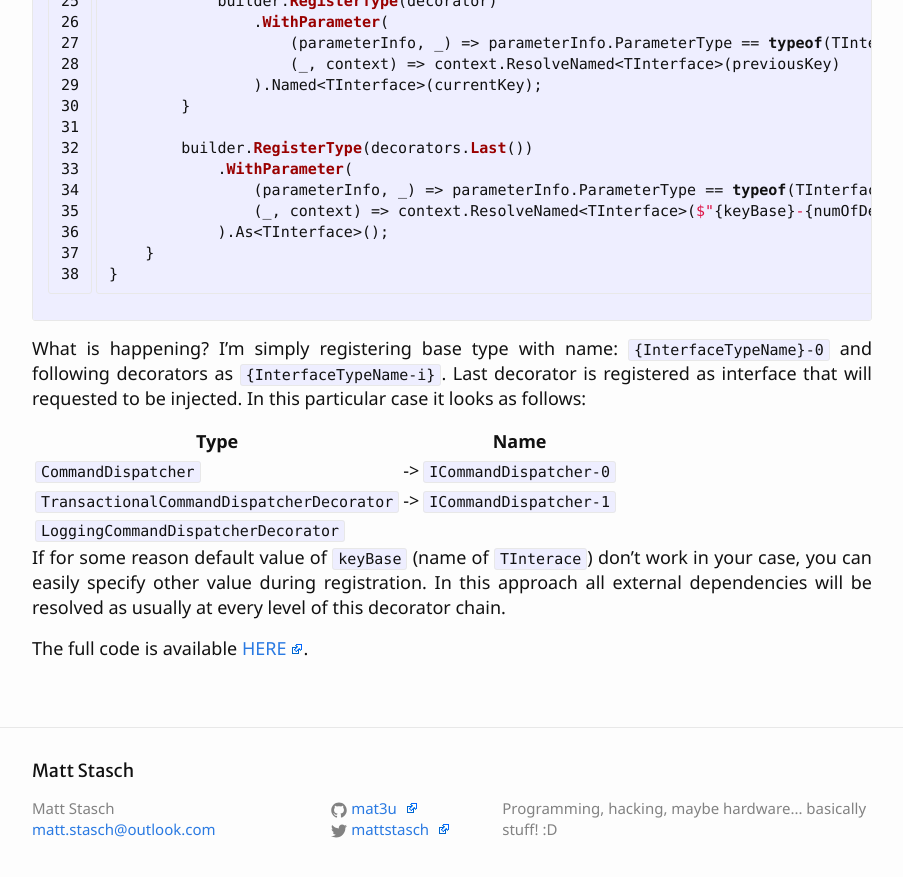
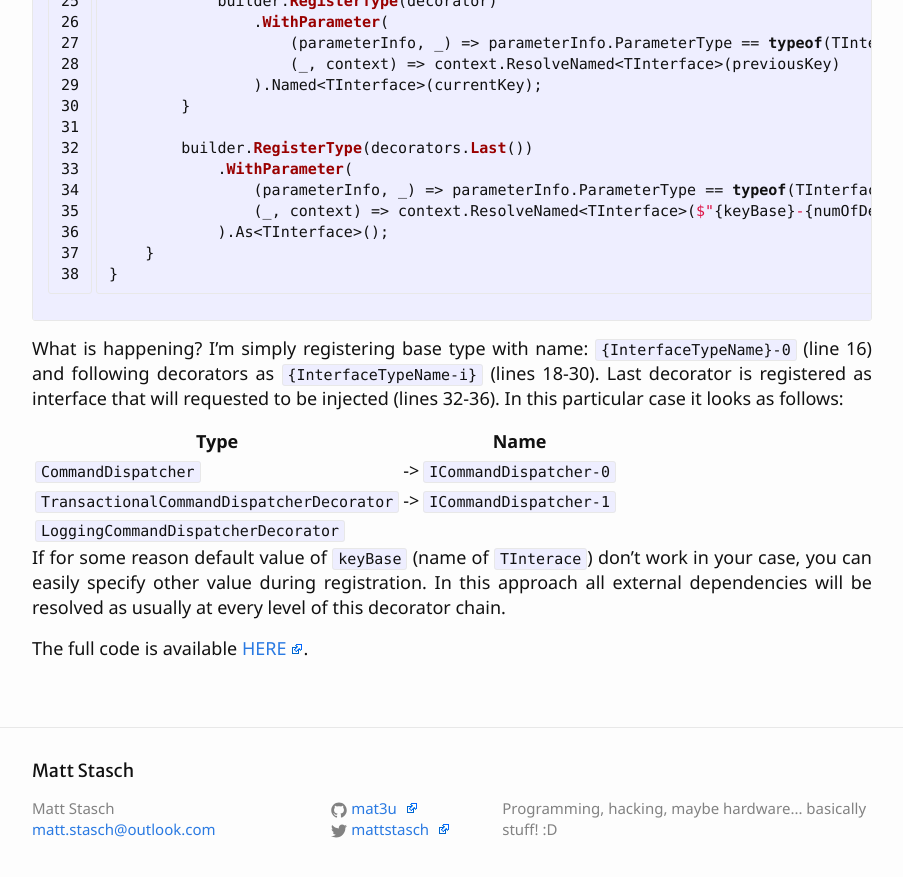
Before and after one commit to mat3u/mat3u.github.io, a Jekyll site: the page built from _posts/2016-01-08-autofac--decorators.md, in a window 1280 px wide and 900 px high, scrolled down 2117 px. Shown: the top 877 px of the window, without its empty margins (188-1091 px from the left). Built offline with Jekyll 4.4.1, drawn with Linux system fonts in a browser that asks for light colours; comment, search, counter and statistics services are not loaded.

Commit message:
line refernces added to Autofac post

```diff
--- a/_posts/2016-01-08-autofac--decorators.md
+++ b/_posts/2016-01-08-autofac--decorators.md
@@ -102,7 +102,7 @@ public static class BuilderExtensions
 }
 {% endhighlight %}
 
-What is happening? I'm simply registering base type with name: `{InterfaceTypeName}-0` and following decorators as `{InterfaceTypeName-i}`. Last decorator is registered as interface that will requested to be injected. In this particular case it looks as follows:
+What is happening? I'm simply registering base type with name: `{InterfaceTypeName}-0` (line 16) and following decorators as `{InterfaceTypeName-i}` (lines 18-30). Last decorator is registered as interface that will requested to be injected (lines 32-36). In this particular case it looks as follows:
 
 | Type | | Name |
 |------|-|------|
```
